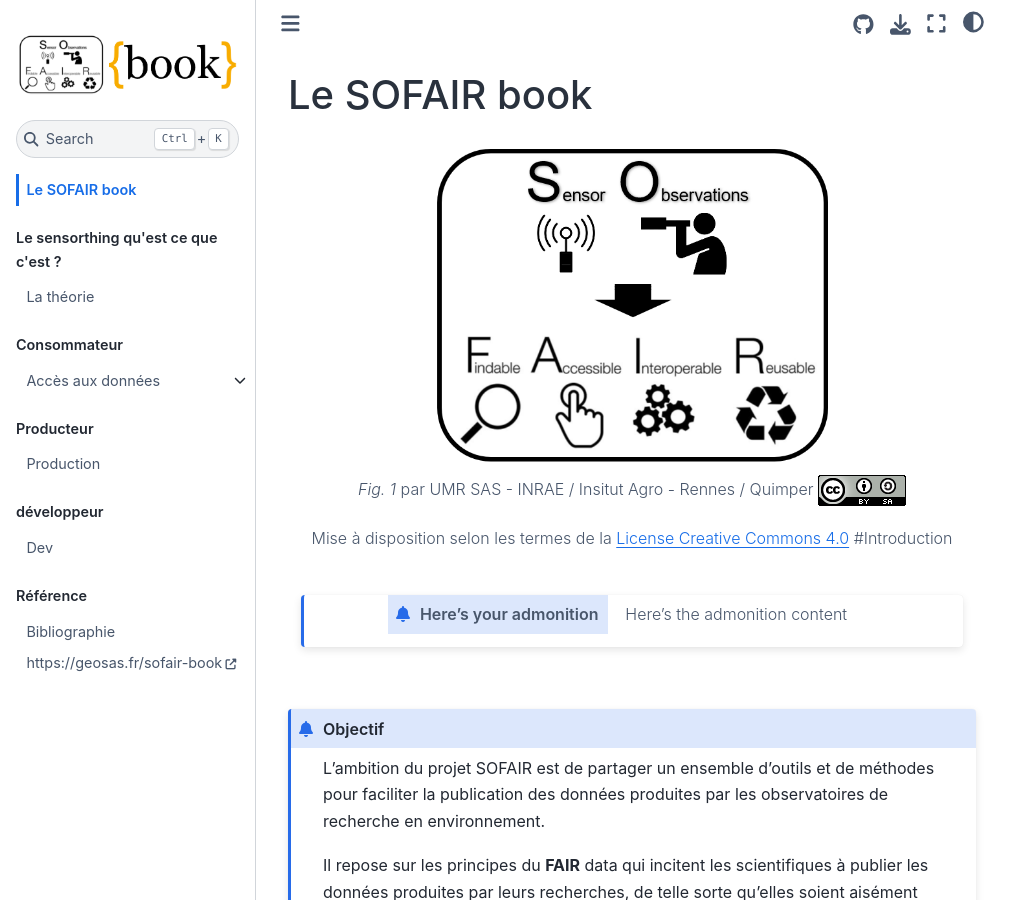
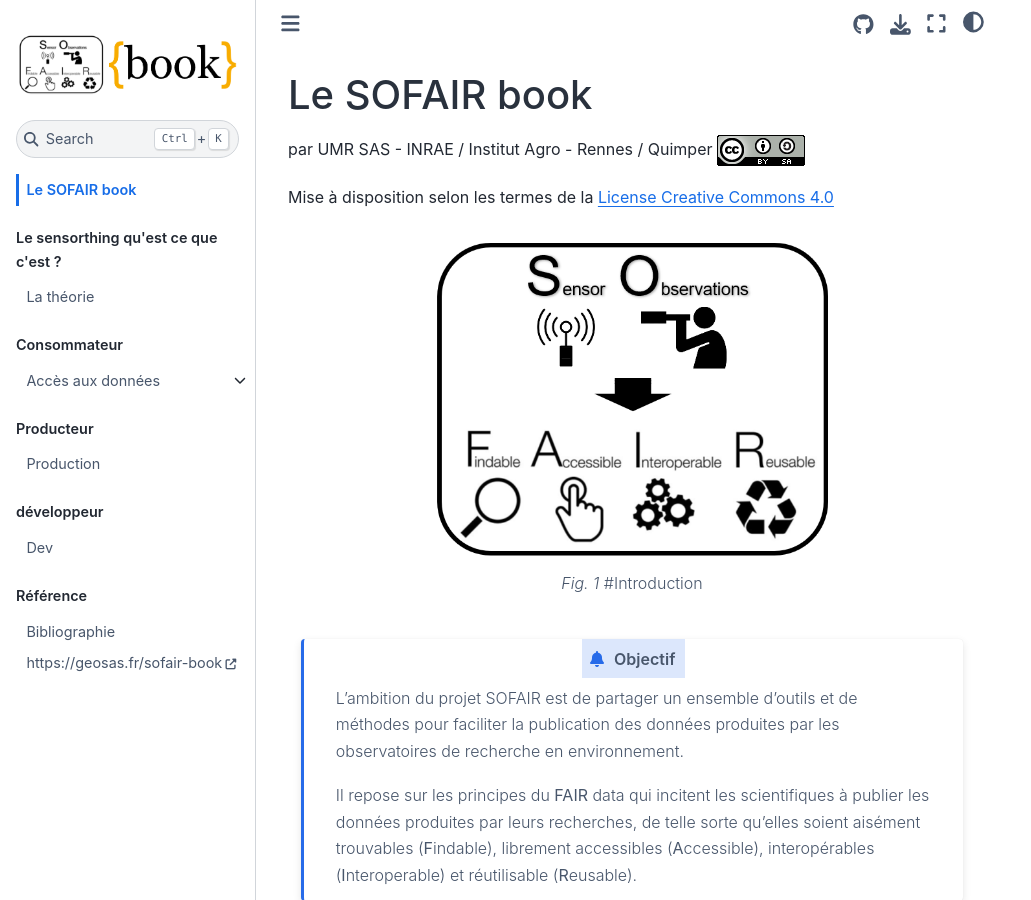
Before and after one commit to geosas/sofair-book, a Jupyter Book: the page built from intro.md, in a window 1280 px wide and 900 px high. Shown: the whole window, without its empty margins (0-1031 px from the left). Built offline with Jupyter Book 1.0.4 settings and Sphinx 7.4.7 and the Sphinx Book theme 1.1.4, drawn with Linux system fonts in a browser that asks for light colours; pages that are not in the unit, such as notebooks, are missing from menus.

Commit message:
Update intro.md

````diff
--- a/intro.md
+++ b/intro.md
@@ -1,21 +1,17 @@
 Le SOFAIR book
 ==============
+
+par UMR SAS - INRAE / Institut Agro - Rennes / Quimper
+![creative common](img/cc-by-sa.png)
+
+Mise à disposition selon les termes de la [License Creative Commons 4.0](https://creativecommons.org/licenses/by-sa/4.0/deed.frr)
 
 ```{figure} img/sofair-logo.png
 :name: sofair-logo
 :width: 400px
 :align: center
 
-par UMR SAS - INRAE / Insitut Agro - Rennes / Quimper
-![creative common](img/cc-by-sa.png)
-
-Mise à disposition selon les termes de la [License Creative Commons 4.0](https://creativecommons.org/licenses/by-sa/4.0/deed.frr)
-
 #Introduction
-
-```{admonition} Here's your admonition
-Here's the admonition content
-```
 
 ```{admonition} Objectif
 L'ambition du projet SOFAIR est de partager un ensemble d'outils et de méthodes pour faciliter la publication des données produites par les observatoires de recherche en environnement.
````
